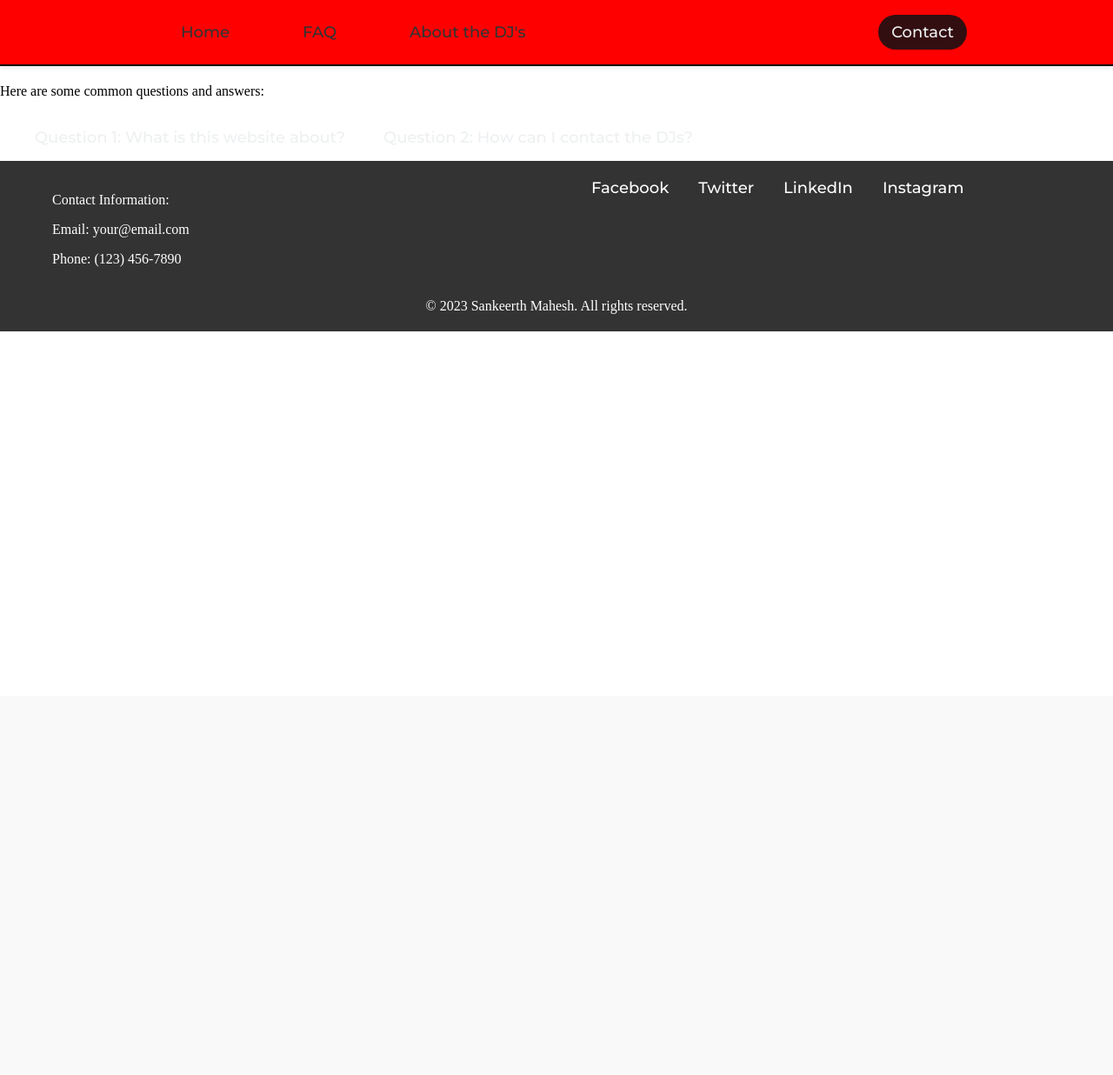
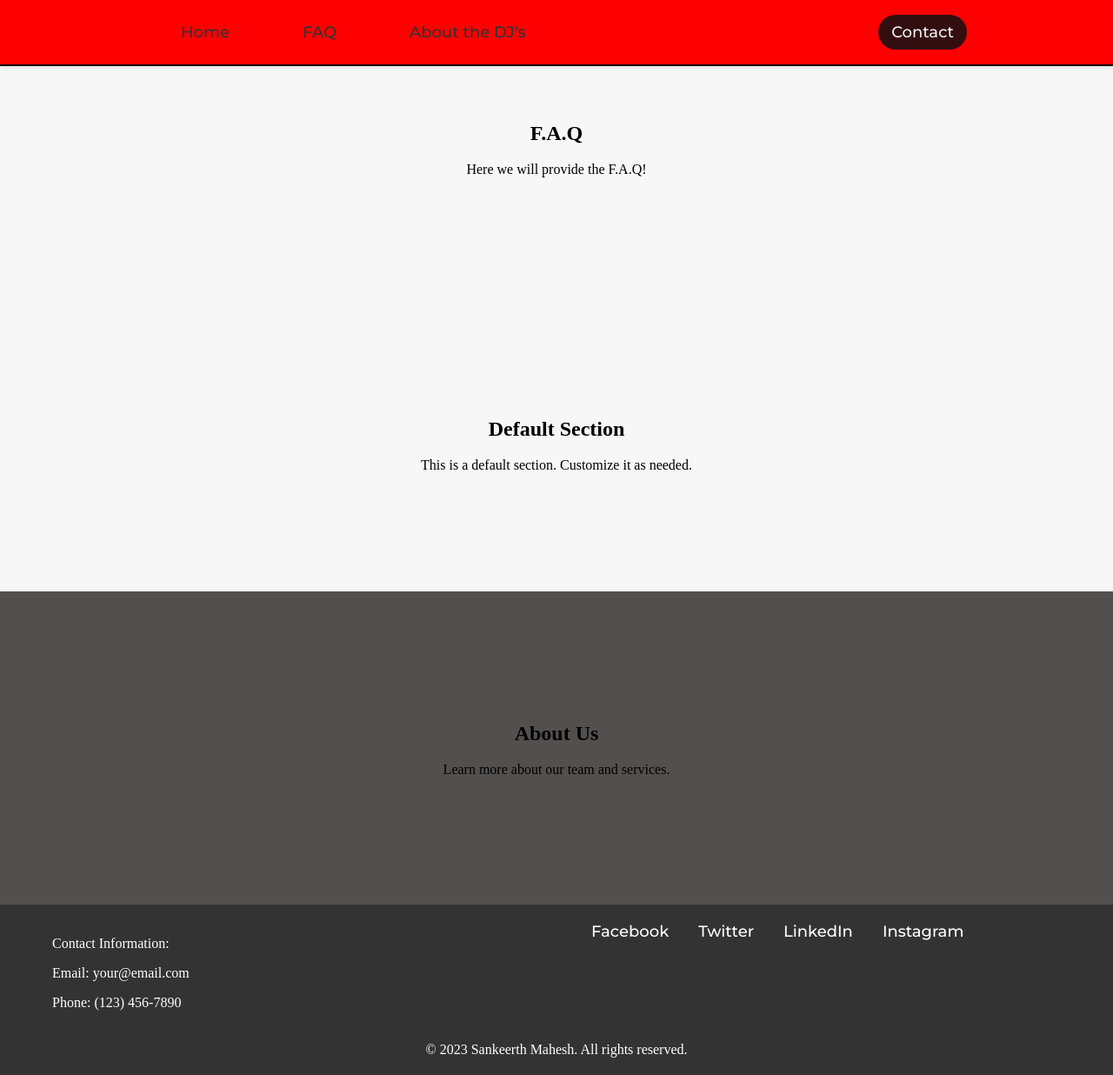
Before and after one commit to samahesh56/dj-web-design, a Flask app: page /faq in a window 1280 px wide. Shown: the whole page at 87% size. Before the commit the page ends 381 px from the top, so only its background shows below. Run offline with Flask 3, Linux system fonts and the light colour scheme.

Commit message:
base and faq

```diff
--- a/website/templates/base.html
+++ b/website/templates/base.html
@@ -32,19 +32,19 @@
 
     <!-- Section 1: White background -->
     {% block content %}
-    <section class="section-flex" data-section="default">
+    <section class="section-flex" >
         <div class="content">
             <h1>Default Section</h1>
             <p>This is a default section. Customize it as needed.</p>
         </div>
     </section>
-    <section class="section-flex" data-section="default">
+    <section class="section-flex" >
         <div class="content">
             <h1>Default Section</h1>
             <p>This is a default section. Customize it as needed.</p>
         </div>
     </section>
-    <section class="section-flex" data-section="default">
+    <section class="section-flex" >
         <div class="content">
             <h1>Default Section</h1>
             <p>This is a default section. Customize it as needed.</p>
--- a/website/templates/faq.html
+++ b/website/templates/faq.html
@@ -2,14 +2,26 @@
 
 {% block content %}
     <!-- Add your FAQ content here -->
-    <body class="faq-page">
-        <h1 class="faq-heading">Frequently Asked Questions</h1>
-        <p class="faq-paragraph">Here are some common questions and answers:</p>
-        <ul class="faq-list">
-            <li>Question 1: What is this website about?</li>
-            <li>Question 2: How can I contact the DJs?</li>
-            <!-- Add more FAQ content as needed -->
-        </ul>
-    </body>
+    <section class="section-flex" data-section="faq">
+        <div class="flex-content">
+            <h1>F.A.Q</h1>
+            <p>Here we will provide the F.A.Q!</p>
+        </div>
+        <div class="parallax-background"></div>
+    </section>
+
+    <section class="section-flex">
+        <div class="content">
+            <h1>Default Section</h1>
+            <p>This is a default section. Customize it as needed.</p>
+        </div>
+    </section>
+
+    <section class="section-flex" data-section="about">
+        <div class="content">
+            <h1>About Us</h1>
+            <p>Learn more about our team and services.</p>
+        </div>
+    </section>
     <!-- Add more FAQ content as needed -->
 {% endblock %}
```
